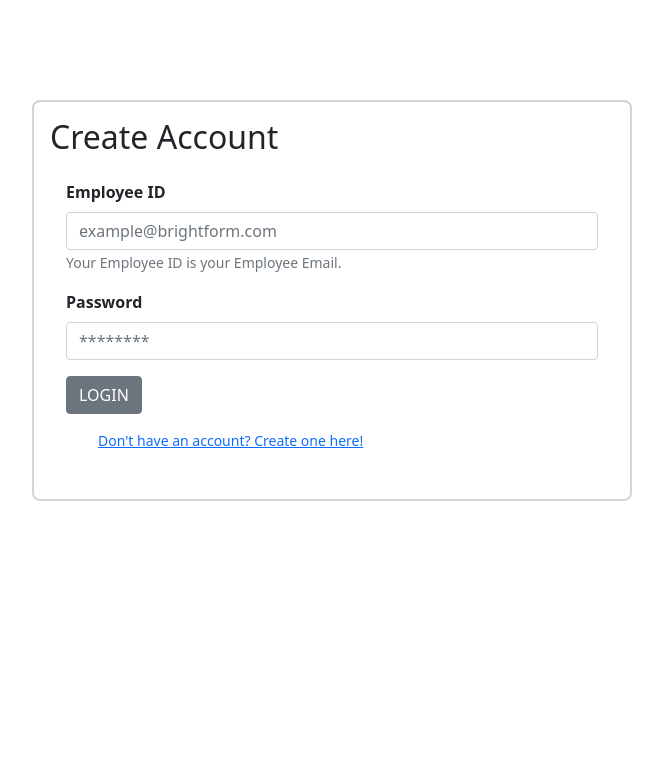
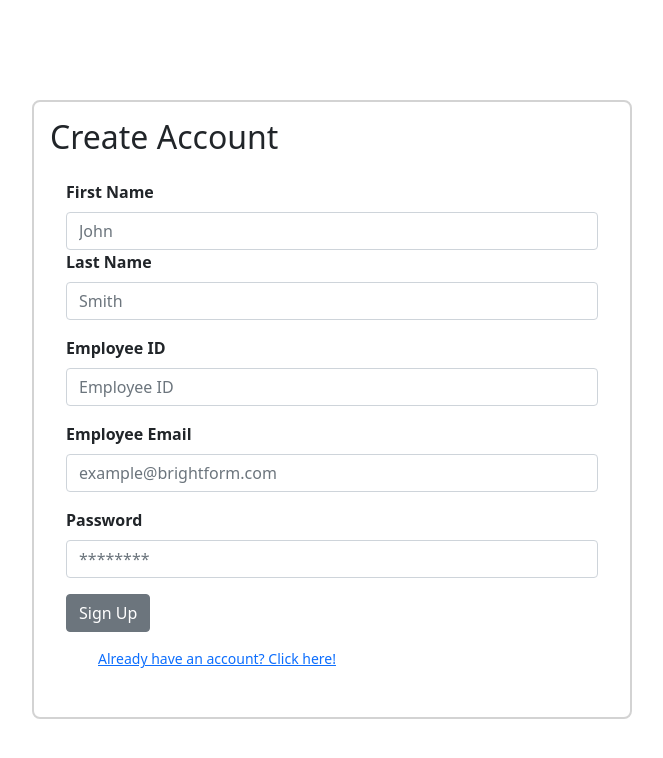
Before and after one commit to Ah179/2022, a React (Create React App) app in the folder src/main/ui/frontend/: page /CreateAccount in a window 1280 px wide. Shown: the top 758 px of the page, without its empty margins (308-971 px from the left). Built offline with nearby package versions, Linux system fonts and the light colour scheme; no server answers.

Commit message:
Update CreateAccount.js

```diff
--- a/src/main/ui/frontend/src/components/Login/CreateAccount.js
+++ b/src/main/ui/frontend/src/components/Login/CreateAccount.js
@@ -65,14 +65,38 @@ class CreateAccount extends Component {
         <h2>Create Account</h2>
         <Form className="form">
           <FormGroup>
-            <Label for="exampleEmail">Employee ID</Label>
+            <Label for= "examplefirstname">First Name</Label>
+            <Input
+              type="text"
+              name="FirstName"
+              id="examplefirstname"
+              placeholder="John"
+              />
+            <Label for = "examplelastname">Last Name</Label>
+            <Input
+              type ="text"
+              name="lastname"
+              id="lastname"
+              placeholder="Smith"
+              />
+          </FormGroup>
+          <FormGroup>
+            <Label for ="exampleID">Employee ID </Label>
+            <Input
+              type ="number"
+              name="number"
+              id="exampleID"
+              placeholder="Employee ID"
+              />
+          </FormGroup>
+          <FormGroup>
+            <Label for="exampleEmail">Employee Email</Label>
             <Input
               type="email"
               name="email"
               id="exampleEmail"
               placeholder="example@brightform.com"
             />
-            <FormText>Your Employee ID is your Employee Email.</FormText>
           </FormGroup>
           <FormGroup>
             <Label for="examplePassword">Password</Label>
@@ -84,9 +108,9 @@ class CreateAccount extends Component {
             />
           </FormGroup>
           <FormGroup>
-         <Button>LOGIN</Button>
+         <Button>Sign Up</Button>
         </FormGroup>
-        <FormText><ul><Link to={"./CreateAccount.js"}> Don't have an account? Create one here!</Link></ul></FormText>
+        <FormText><ul><Link to={"/"}> Already have an account? Click here!</Link></ul></FormText>
       </Form>
     </div>
     </Auth0ProviderWithHistory>
```
